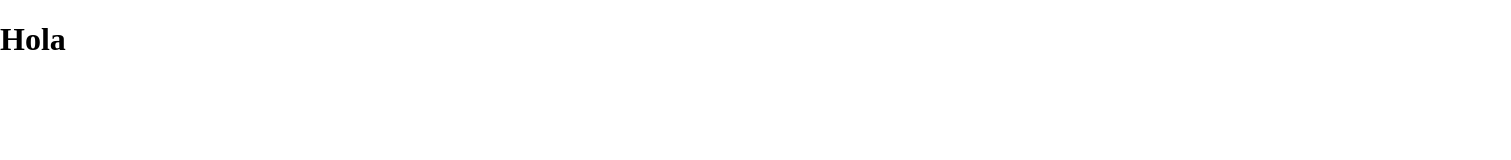
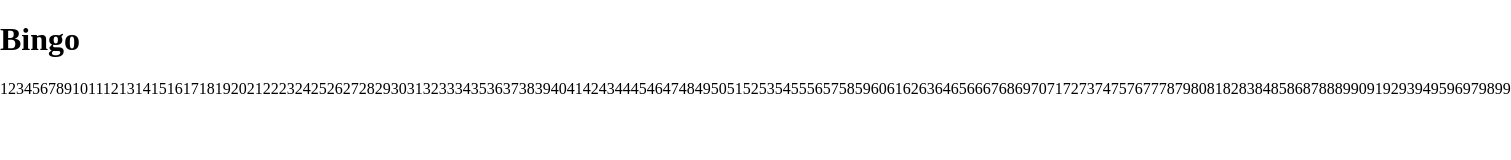
Before and after one commit to raquel-castillejo/bingo, a website built with Vite: page src/index.html in a window 1280 px wide. Shown: the whole page, 1511 px wide, since content can reach past the window. Built offline with nearby package versions, Linux system fonts and the light colour scheme; some packages are replaced by stand-ins of ours.

Commit message:
html y DOM del js

```diff
--- a/src/index.html
+++ b/src/index.html
@@ -1,4 +1,4 @@
-<!DOCTYPE html>
+<!doctype html>
 <html lang="en">
 	<head>
 		<meta charset="UTF-8" />
@@ -6,10 +6,15 @@
 		<meta name="viewport" content="width=device-width, initial-scale=1.0" />
 		<link rel="stylesheet" href="css/normalize.css" />
 		<link rel="stylesheet" href="css/style.css" />
-    <title>Vite App</title>
+		<title>Bingo</title>
 	</head>
 	<body>
-    <h1>Hola</h1>
+		<h1>Bingo</h1>
+
+		<div id="player-1" class="player-card"></div>
+		<div id="numbers-cardboard" class="numbers-card"></div>
+		<div id="player-2" class="player-card"></div>
+
 		<!-- <img src="./assets/images/cute-cat.webp" alt="" /> -->
 		<script type="module" src="./js/index.js"></script>
 	</body>
--- a/src/js/index.js
+++ b/src/js/index.js
@@ -1 +1,57 @@
 // https://doriandesings.github.io/bingo-vanilla/
+
+/*
+LÓGICA
+======
+- generar los cartones
+    - función para los DOS cartones de jugadores
+    - función para generar 99 números
+    - función para el cartón de números
+
+- función que genere numeros aleatorios de 1 a 99 y los mete en un array
+- la función para si uno de los cartones se ha completado
+
+- con otra función recorres el array y
+    - los vas pintando en el cartón de 99 números
+    - compruebas si está en cada cartón y lo pintas
+
+-
+*/
+
+// DOM
+// ===
+const playerOneElement = document.getElementById('player-1');
+const playerTwoElement = document.getElementById('player-2');
+const numbersCardElement = document.getElementById('player-2');
+
+// FUNCIONES
+// =========
+// generar números del 1 al 99
+const numbersToPlay = Array(99)
+	.fill()
+	.map((_, index) => index + 1);
+
+// pintar todos los números en el cartón de números
+const printNumbersCardboard = numbersToPlay => {
+	const fragment = document.createDocumentFragment();
+
+	numbersToPlay.forEach(number => {
+		const numberElement = document.createElement('span');
+		numberElement.textContent = number;
+		fragment.append(numberElement);
+	});
+
+	numbersCardElement.append(fragment);
+};
+printNumbersCardboard(numbersToPlay);
+
+// seleccionar un número específico de los cartones
+/*
+// usar este método:
+const generateRandomNumber = () => {
+    return Math.floor(Math.random() * 11);
+}
+const selectedNumber = generateRandomNumber();
+const element = document.querySelector(`span[data-number='${selectedNumber}']`)
+element.classList.add("red")
+*/
```
Lines whose indentation alone changed are shown as unchanged.
